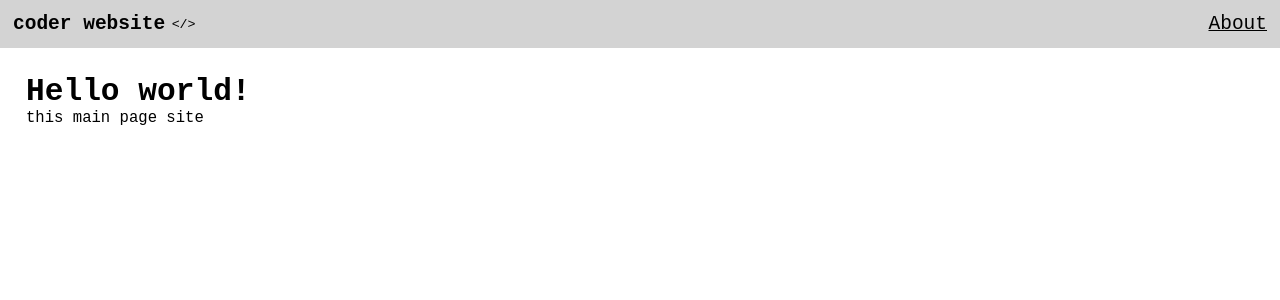
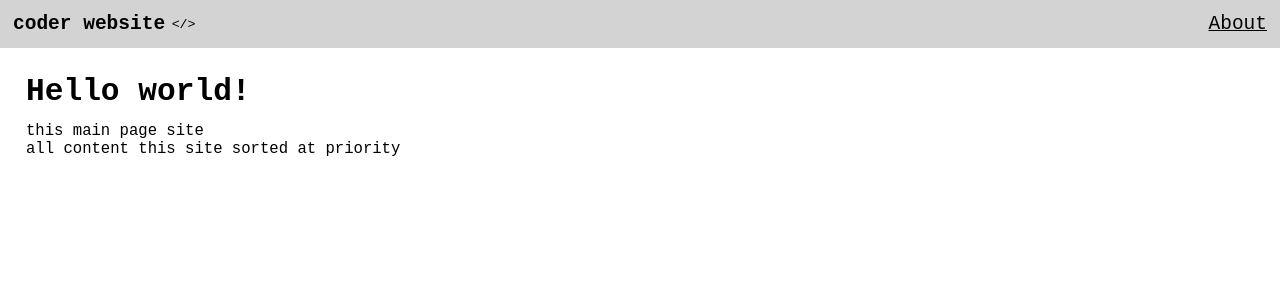
Before and after one commit to marc1k3y/website, a React (Create React App) app: page / in a window 1280 px wide. Shown: the top 300 px of the page. Built offline with nearby package versions, Linux system fonts and the light colour scheme.

Commit message:
new features

```diff
--- a/src/App.css
+++ b/src/App.css
@@ -90,3 +90,8 @@
 .about-page-exp>div {
   margin-top: 1rem;
 }
+
+/* main-page */
+.main-page-content {
+  margin-top: 1rem;
+}
--- a/src/App.js
+++ b/src/App.js
@@ -8,7 +8,6 @@ import Main from "./pages/Main"
 
 export default function App() {
   const { currentTheme } = useSelector(state => state.theme)
-  console.log(currentTheme)
   return (
     <div className="App" style={currentTheme?.app?.wrapper}>
       <Header />
--- a/src/components/Header.jsx
+++ b/src/components/Header.jsx
@@ -6,7 +6,7 @@ import { setDefaultThemeAction, setCoderThemeAction } from "../store/actions/the
 
 export default function Header() {
   const dispatch = useDispatch()
-  const location = useLocation()
+  const { pathname } = useLocation()
   const { currentTheme } = useSelector(state => state.theme)
 
   function changeTheme() {
@@ -27,9 +27,9 @@ export default function Header() {
       </div>
       <div className="header-navbar">
         <NavLink
-          to={location.pathname === "/" ? "/about" : "/"}
+          to={pathname === "/" ? "/about" : "/"}
           style={currentTheme?.header?.links}>
-          {location.pathname === "/" ? "About" : "Main"}
+          {pathname === "/" ? "About" : "Main"}
         </NavLink>
       </div>
     </div>
--- a/src/index.js
+++ b/src/index.js
@@ -2,7 +2,7 @@ import React from "react"
 import ReactDOM from "react-dom"
 import App from "./App"
 import { Provider } from "react-redux"
-import { BrowserRouter, HashRouter } from "react-router-dom"
+import { HashRouter } from "react-router-dom"
 import { store } from "./store/store"
 
 ReactDOM.render(
--- a/src/pages/About.jsx
+++ b/src/pages/About.jsx
@@ -8,9 +8,9 @@ export default function About() {
   const { currentTheme } = useSelector(state => state.theme)
   const [expTime, setExpTime] = useState()
 
-  setTimeout(() => {
+  setInterval(() => {
     setExpTime(TimeCounter())
-  }, 1000)
+  })
   return (
     <div className="about-page">
       <div className="about-page-avatar">
@@ -21,11 +21,12 @@ export default function About() {
         <p>marc1k3y</p>
         <div><b>profession:</b> coder</div>
         <div><b>hobby:</b> code, travel, photo, blog</div>
+        <div><b>languages:</b> JavaScript, humans, python, java, c++, go</div>
       </div>
       <div className="about-page-exp">
         <h3>my code experience:</h3>
         <div><b>by time:</b> {expTime} </div>
-        <div><b>by skills:</b></div>
+        <div><b>by skills:</b> web application develop, server develop, sys administrate</div>
       </div>
     </div>
   )
--- a/src/pages/Main.jsx
+++ b/src/pages/Main.jsx
@@ -3,20 +3,24 @@ import { useSelector } from "react-redux"
 
 export default function Main() {
   const { currentTheme } = useSelector(state => state.theme)
-  const [text, setText] = useState("")
+  const [text1, setText1] = useState("")
+  const [text2, setText2] = useState("")
 
   useEffect(() => {
     if ("app" in currentTheme) {
-      setText(">> this main page site")
+      setText1(">> this main page site")
+      setText2(">> all content this site sorted at priority")
     } else {
-      setText("this main page site")
+      setText1("this main page site")
+      setText2("all content this site sorted at priority")
     }
   }, [currentTheme])
   return (
     <div className="main-page">
       <h1>Hello world!</h1>
-      <div className="main-page-content">
-        <p>{text}</p>
+      <div className="main-page-content" style={currentTheme?.main?.content}>
+        <p>{text1}</p>
+        <p>{text2}</p>
       </div>
     </div>
   )
--- a/src/store/reducers/ThemeReducer.js
+++ b/src/store/reducers/ThemeReducer.js
@@ -17,8 +17,14 @@ const themes = {
       links: {
         "color": "rgb(0, 255, 0)"
       }
+    },
+    main: {
+      content: {
+        "backgroundColor": "rgb(0, 60, 0)",
+        "padding": "1rem"
+      }
     }
-  }
+}
 }
 
 export default function ThemeReducer(state = themes, action) {
```
Also changed, not shown: 1 other file (tests, documents, lock files or other folders).
